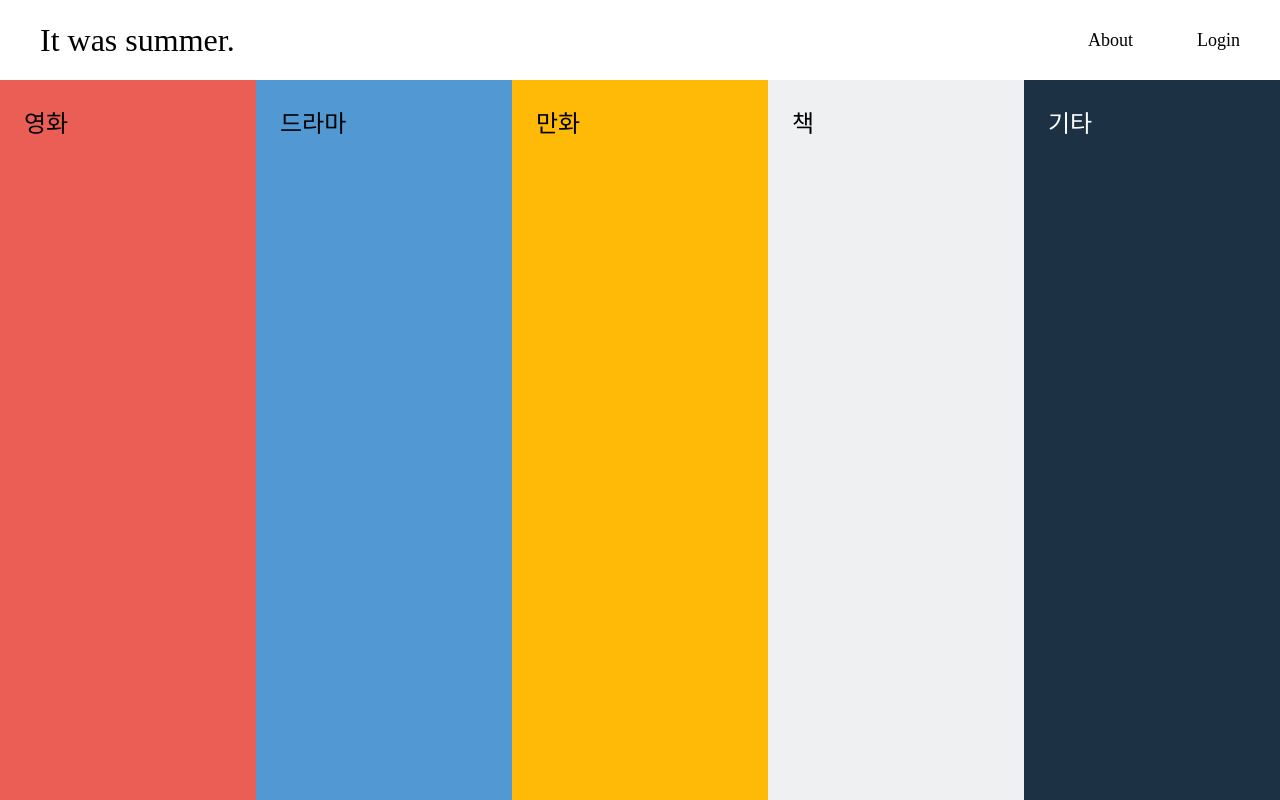
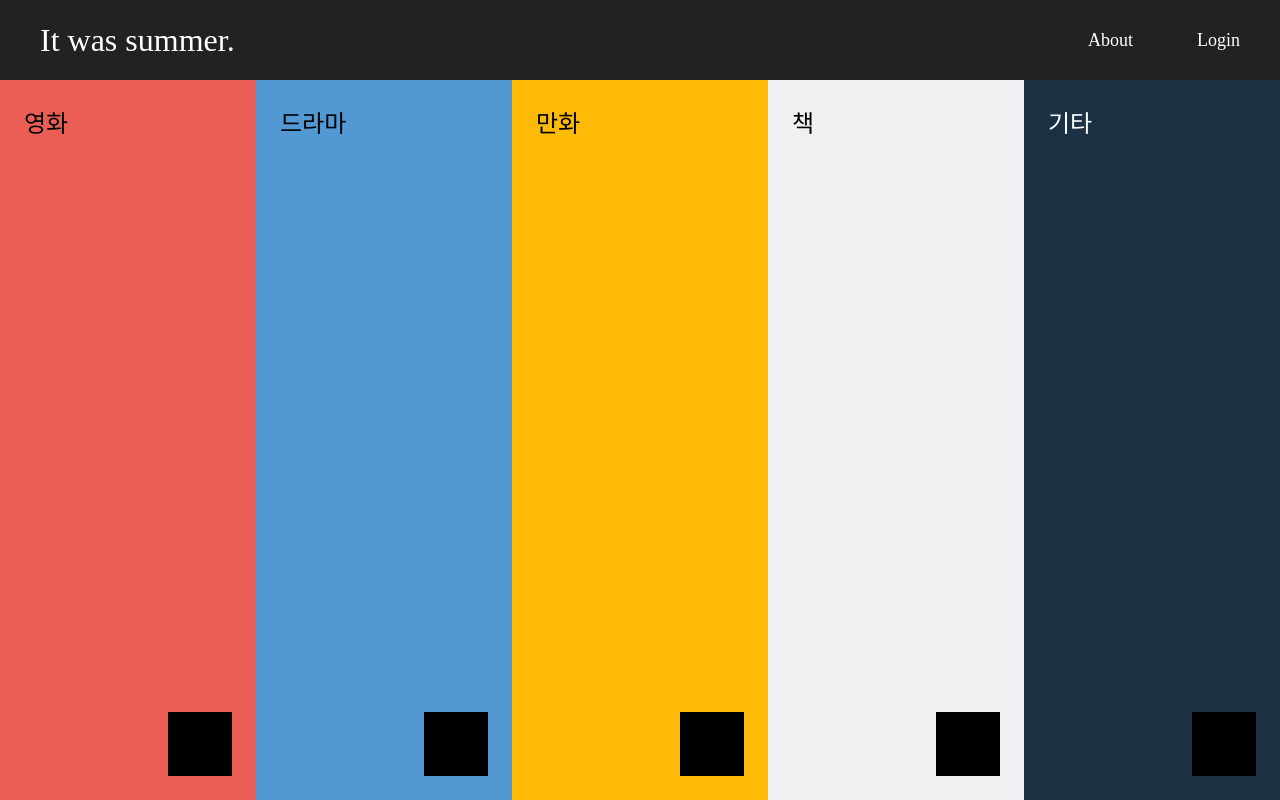
Before and after one commit to lavercourage/It-was-summer, a Next.js app: page / in a window 1280 px wide. Built offline with nearby package versions, Linux system fonts and the light colour scheme; a web font is replaced by a local one.

Commit message:
220325 : [modify] 레이아웃헤더 색상 변경(고민중) / 리스트 기초틀 구축

```diff
--- a/src/components/commons/layout/header/layoutHeader.styles.ts
+++ b/src/components/commons/layout/header/layoutHeader.styles.ts
@@ -7,10 +7,12 @@ export const Wrapper = styled.div`
   display: flex;
   justify-content: space-between;
   align-items: center;
-  background-color: #ffffff;
+  /* background-color: #ffffff; */
+  background-color: #222222;
 `;
 
 export const Logo = styled.span`
+  color: #ffffff;
   font-family: "SBAggroB";
   font-size: 2rem;
   cursor: pointer;
@@ -20,6 +22,7 @@ export const CategoryWrapper = styled.div``;
 
 export const Category = styled.span`
   margin-left: 4rem;
+  color: #ffffff;
   font-family: "SBAggroL";
   font-size: 1.125rem;
   cursor: pointer;
--- a/src/components/unit/list/listBoard.container.tsx
+++ b/src/components/unit/list/listBoard.container.tsx
@@ -3,13 +3,27 @@ import * as L from "./listBoard.styles";
 const ListBoard = () => {
   return (
     <L.Wrapper>
-      <L.Category style={{ backgroundColor: "#EB5E55" }}>영화</L.Category>
-      <L.Category style={{ backgroundColor: "#5299D3" }}>드라마</L.Category>
-      <L.Category style={{ backgroundColor: "#FFBA08" }}>만화</L.Category>
-      <L.Category style={{ backgroundColor: "#EEF0F2" }}>책</L.Category>
+      <L.Category style={{ backgroundColor: "#EB5E55" }}>
+        <L.Title>영화</L.Title>
+        <L.Icon></L.Icon>
+      </L.Category>
+      <L.Category style={{ backgroundColor: "#5299D3" }}>
+        <L.Title>드라마</L.Title>
+        <L.Icon></L.Icon>
+      </L.Category>
+      <L.Category style={{ backgroundColor: "#FFBA08" }}>
+        <L.Title>만화</L.Title>
+        <L.Icon></L.Icon>
+      </L.Category>
+      <L.Category style={{ backgroundColor: "#EEF0F2" }}>
+        <L.Title>책</L.Title>
+        <L.Icon></L.Icon>
+      </L.Category>
       <L.Category style={{ backgroundColor: "#1C3144", color: "#ffffff" }}>
-        기타
+        <L.Title>기타</L.Title>
+        <L.Icon></L.Icon>
       </L.Category>
+      {/* 데이터들을 모아서 뿌려주기 지금 카테고리가 너무 많음 */}
       {/* 클릭했을 때, 해당 화면이 넓어지면서 등록하는 화면 나타내기 */}
     </L.Wrapper>
   );
--- a/src/components/unit/list/listBoard.styles.ts
+++ b/src/components/unit/list/listBoard.styles.ts
@@ -10,6 +10,23 @@ export const Category = styled.div`
   width: 20%;
   height: 100%;
   padding: 1.5rem;
+  display: flex;
+  flex-direction: column;
+  justify-content: space-between;
+  position: relative;
+`;
+
+export const Title = styled.span`
+  color: "#222222";
   font-family: "SBAggroL";
   font-size: 1.5rem;
 `;
+
+export const Icon = styled.div`
+  width: 4rem;
+  height: 4rem;
+  position: absolute;
+  right: 1.5rem;
+  bottom: 1.5rem;
+  background-color: black;
+`;
```
